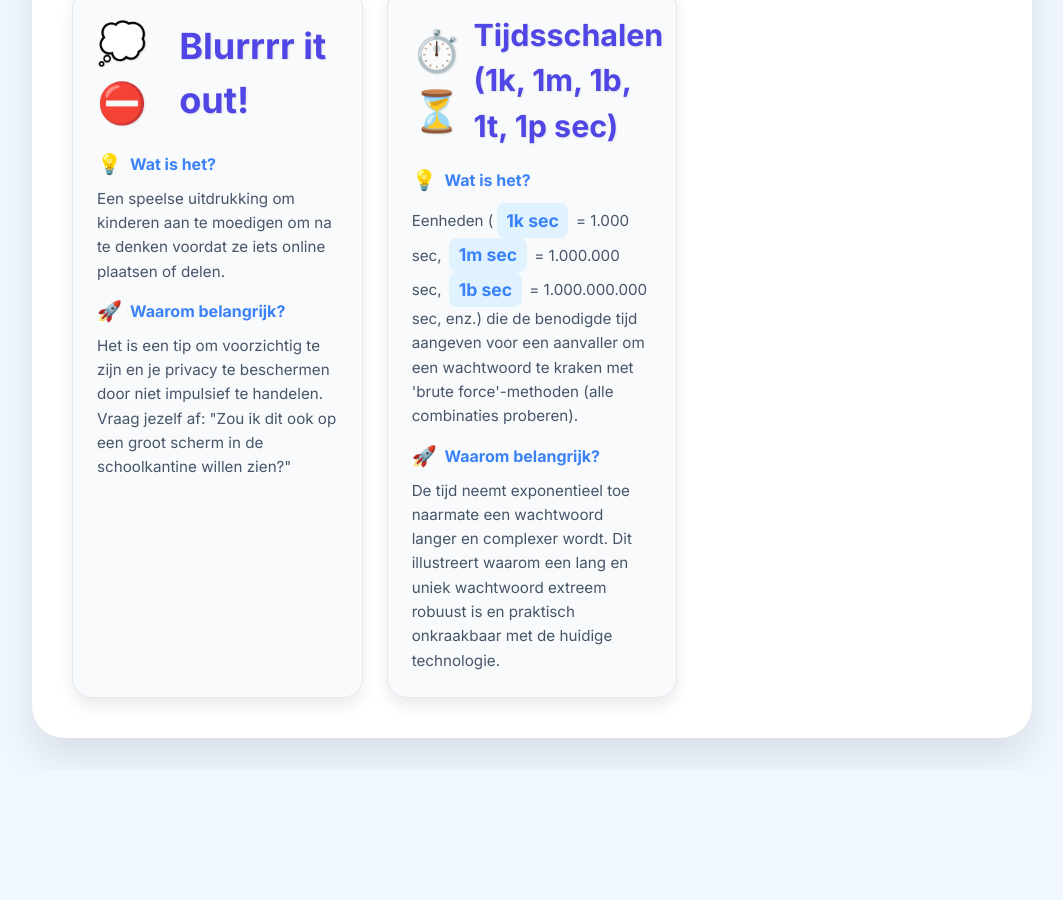
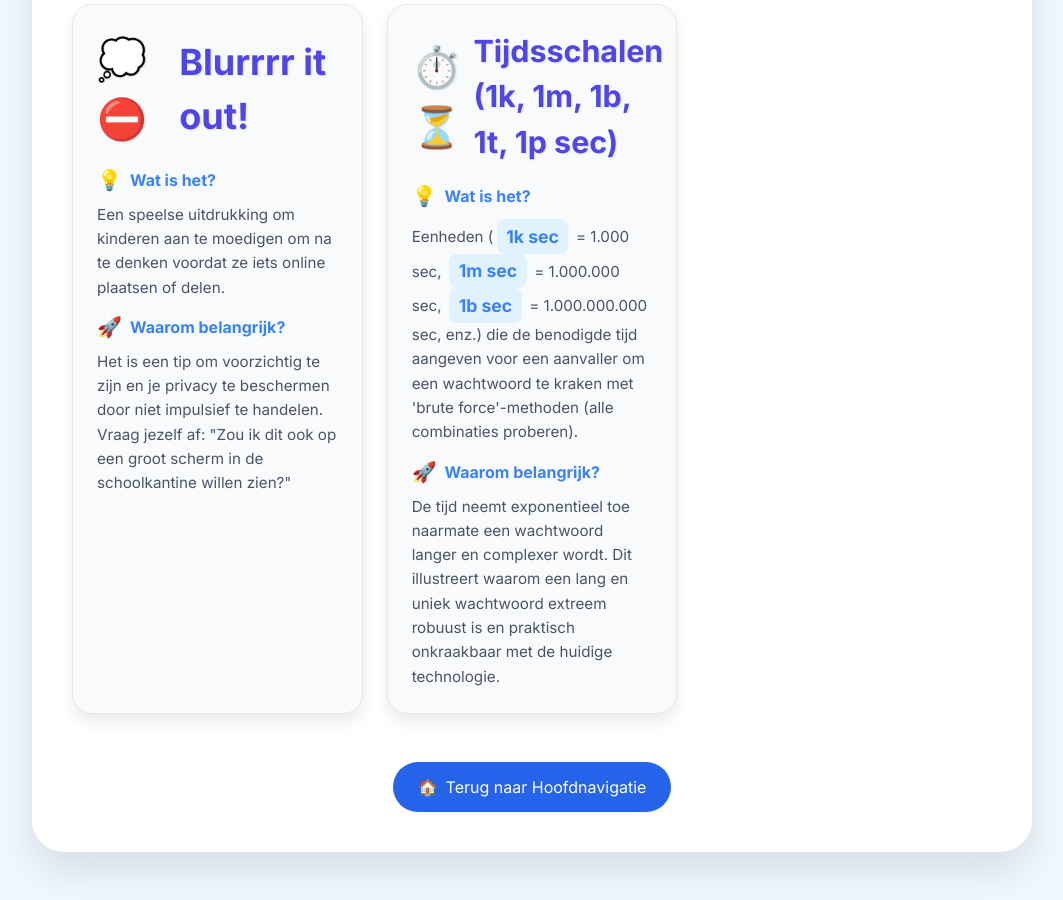
Before and after one commit to spompan/spompan.github.io, a plain HTML site: page dictionary.html in a window 1280 px wide. Shown: the part 3196-4096 px from the top of the page, without its empty margins (108-1171 px from the left). Before the commit the page ends 3966 px from the top, so only its background shows below. Drawn offline with nearby package versions, Linux system fonts and the light colour scheme.

Commit message:
Update dictionary.html

```diff
--- a/dictionary.html
+++ b/dictionary.html
@@ -33,6 +33,8 @@
             box-shadow: 0 20px 40px rgba(0,0,0,0.1);
             padding: 2.5rem;
             animation: fadeIn 0.8s ease-out;
+            margin-top: 1rem; /* Add some top margin */
+            margin-bottom: 1rem; /* Add some bottom margin */
         }
         @keyframes fadeIn {
             from { opacity: 0; transform: translateY(20px); }
@@ -290,6 +292,13 @@
             </div>
 
         </div>
+
+        <!-- Terug naar Hoofdnavigatie knop -->
+        <div class="mt-12 text-center">
+            <a href="index.html" class="inline-flex items-center px-6 py-3 border border-transparent text-base font-medium rounded-full shadow-sm text-white bg-blue-600 hover:bg-blue-700 focus:outline-none focus:ring-2 focus:ring-offset-2 focus:ring-blue-500 transition-all duration-300">
+                <span class="mr-2">🏠</span> Terug naar Hoofdnavigatie
+            </a>
+        </div>
     </div>
 </body>
 </html>
```
